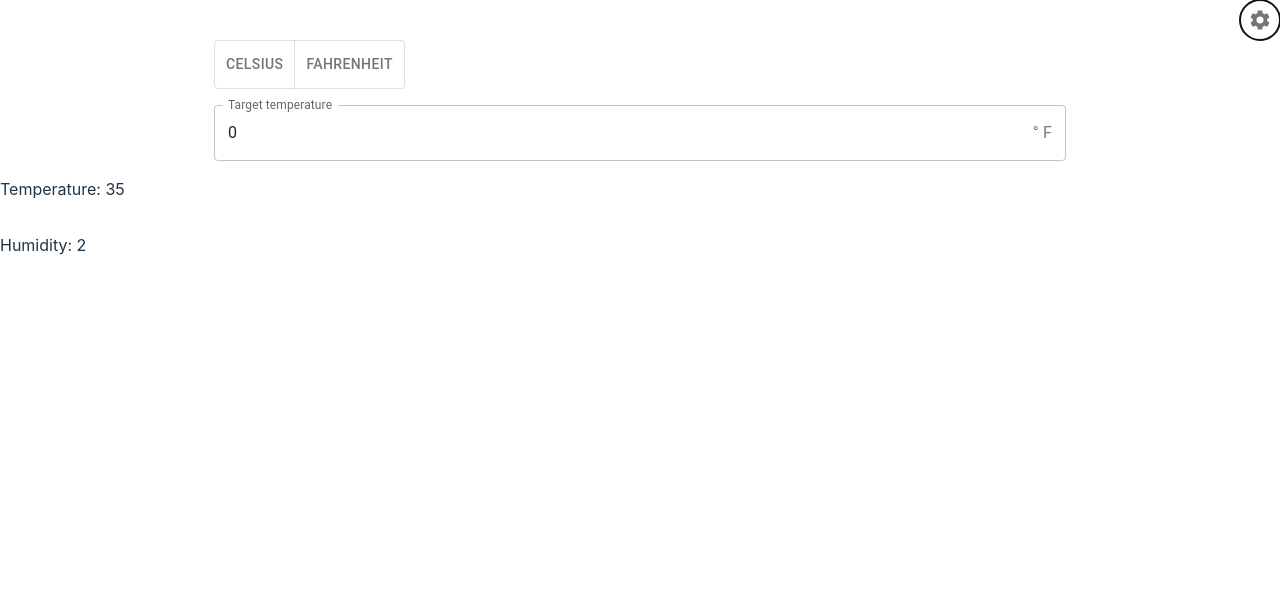
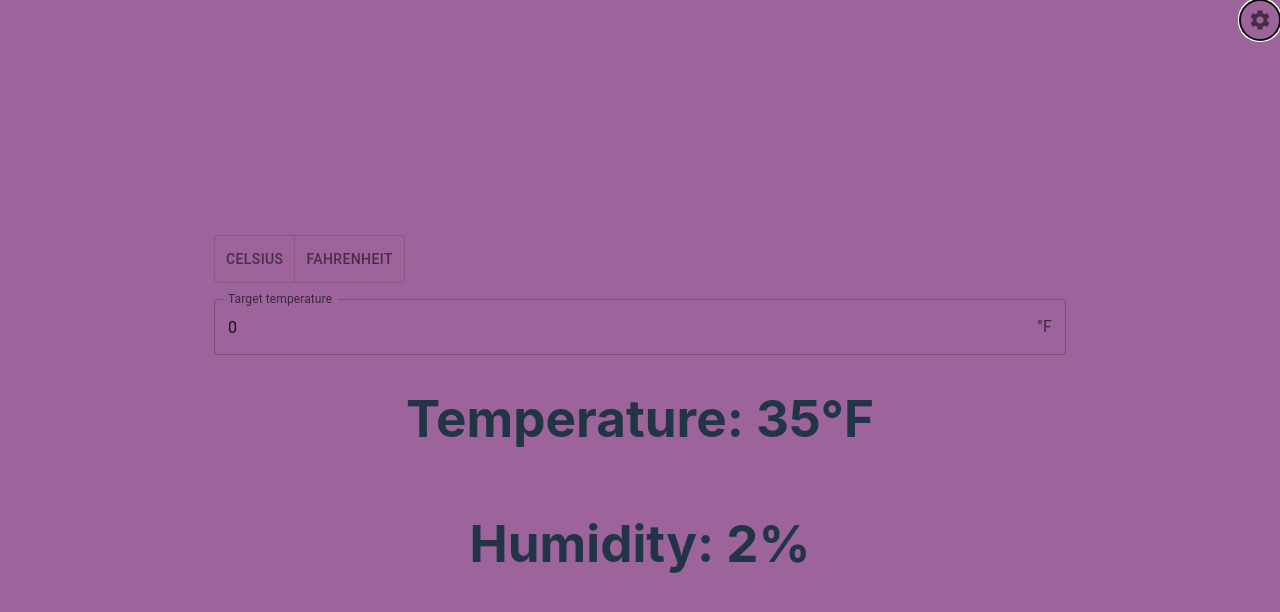
Before and after one commit to Squair/temperature-monitoring, a React (Vite) app in the folder react/: page / in a window 1280 px wide. Both pictures are taken after a click on the button 1260 px from the left and 20 px from the top of the page. Shown: the top 612 px of the page. Built offline with nearby package versions, Linux system fonts and the light colour scheme; no server answers.

Commit message:
Text styling changes; Revert last commit

```diff
--- a/react/src/App.tsx
+++ b/react/src/App.tsx
@@ -1,12 +1,13 @@
-import { useEffect, useState } from 'react'
-import { io, Socket } from "socket.io-client";
-import { ITemperatureRecording } from './interface/ITemperatureRecording';
 import { Settings as SettingsIcon } from '@mui/icons-material';
 import { IconButton } from '@mui/material';
+import chroma from "chroma-js";
+import { useEffect, useState } from 'react';
+import { io, Socket } from "socket.io-client";
+import { getTargetTemperatureCacheKey, unitCacheKey } from './constants';
+import { useTemperatureUtilities } from './hooks/useTemperatureUtilities';
+import { ITemperatureRecording } from './interface/ITemperatureRecording';
+import { IUserSettings } from './interface/IUserSettings';
 import SettingsDashboard from './SettingsDashboard';
-import chroma from "chroma-js";
-import { IUserSettings } from './interface/IUserSettings';
-import { getTargetTemperatureCacheKey, unitCacheKey } from './constants';
 import { Unit } from './type/Unit';
 
 const App = () => {
@@ -15,6 +16,8 @@ const App = () => {
   const [temperatureRecording, setTemperatureRecording] = useState<ITemperatureRecording>({ id: "1", humidity: 2, temperature: 35, timeReceived: new Date() });
   const [userSettings, setUserSettings] = useState<IUserSettings>({ unit: 'celsius', targetTemperature: 70 });
   const [backgroundColour, setBackgroundColour] = useState<string>();
+
+  const { getTemperatureUnitSymbol } = useTemperatureUtilities();
 
   const deviceId = "1234";
 
@@ -41,34 +44,42 @@ const App = () => {
     socket?.on("recieve-temperature-recording", (recording: ITemperatureRecording) => {
       setTemperatureRecording(recording);
 
-      // When receiving temperature, calculate the color for the progress
-      const progressPercentage = Math.floor((recording.temperature / userSettings.targetTemperature) * 100);
-      setBackgroundColour(colors[progressPercentage]);
     });
 
     // Disconnect socket when component unmounts
     return () => { socket?.disconnect() }
   }, [socket]);
 
+  useEffect(() => {
+    if (!temperatureRecording) return;
+
+    // When receiving temperature, calculate the color for the progress
+    const progressPercentage = Math.min(colors.length - 1, Math.floor((temperatureRecording.temperature / userSettings.targetTemperature) * 100));
+    setBackgroundColour(colors[progressPercentage]);
+  }, [temperatureRecording])
+
   const toggleSettings = () => setShowSettings(!showSettings);
 
   // Color shifting background, warm / cool gradiant, dependant on current temp and target temp
   return (
-    <div style={{ height: '100%', width: '100%', backgroundColor: backgroundColour }}>
+    <div style={{ display: 'flex', flexDirection: 'column', height: '100%', width: '100%', backgroundColor: backgroundColour }}>
       <div style={{ display: 'flex', justifyContent: 'flex-end', width: '100%' }}>
         <IconButton onClick={toggleSettings}>
           <SettingsIcon />
         </IconButton>
       </div>
 
-      <SettingsDashboard open={showSettings} deviceId={deviceId} userSettings={userSettings} setUserSettings={setUserSettings} />
+      <div style={{ display: 'flex', flexDirection: 'column', justifyContent: 'center', height: '100%', width: '100%' }}>
+        <SettingsDashboard open={showSettings} deviceId={deviceId} userSettings={userSettings} setUserSettings={setUserSettings} />
 
-      {temperatureRecording && (
-        <div style={{ display: 'flex', flexDirection: 'column', justifyContent: 'space-between' }}>
-          <p>Temperature: {temperatureRecording.temperature.toString()}</p>
-          <p>Humidity: {temperatureRecording.humidity.toString()}</p>
-        </div>
-      )}
+        {temperatureRecording && (
+          <div style={{ display: 'flex', flexDirection: 'column' }}>
+            <h1 style={{ textAlign: 'center' }}>Temperature: {temperatureRecording.temperature.toString()}{getTemperatureUnitSymbol(userSettings.unit)}</h1>
+            <h1 style={{ textAlign: 'center' }}>Humidity: {temperatureRecording.humidity.toString()}%</h1>
+          </div>
+        )}
+
+      </div>
     </div>
   )
 }
--- a/react/src/SettingsDashboard.tsx
+++ b/react/src/SettingsDashboard.tsx
@@ -1,6 +1,7 @@
 import { Container, InputAdornment, TextField, ToggleButton, ToggleButtonGroup } from "@mui/material";
-import { ChangeEvent, FunctionComponent, SetStateAction, useEffect, useState } from "react";
+import { ChangeEvent, FunctionComponent, SetStateAction } from "react";
 import { getTargetTemperatureCacheKey, unitCacheKey } from "./constants";
+import { useTemperatureUtilities } from "./hooks/useTemperatureUtilities";
 import { IUserSettings } from "./interface/IUserSettings";
 import { Unit } from "./type/Unit";
 
@@ -12,6 +13,7 @@ interface SettingsDashboardProps {
 }
 
 const SettingsDashboard: FunctionComponent<SettingsDashboardProps> = ({ open, deviceId, userSettings, setUserSettings }) => {
+    const { getTemperatureUnitSymbol } = useTemperatureUtilities();
     const targetTemperatureCacheKey = getTargetTemperatureCacheKey(deviceId);
 
     const onTargetTemperatureTextChange = (event: ChangeEvent<HTMLInputElement>) => {
@@ -46,7 +48,7 @@ const SettingsDashboard: FunctionComponent<SettingsDashboardProps> = ({ open, de
                 variant='outlined'
                 label='Target temperature'
                 InputProps={{
-                    endAdornment: <InputAdornment position="end">° {userSettings.unit === 'celsius' ? 'C' : 'F'}</InputAdornment>
+                    endAdornment: <InputAdornment position="end">{getTemperatureUnitSymbol(userSettings.unit)}</InputAdornment>
                 }}
             />
         </Container>
--- /dev/null
+++ b/react/src/hooks/useTemperatureUtilities.tsx
@@ -0,0 +1,9 @@
+import { Unit } from "../type/Unit";
+
+export const useTemperatureUtilities = () => {
+    const getTemperatureUnitSymbol = (unit: Unit) => `°${unit === 'celsius' ? 'C' : 'F'}`;
+
+    return {
+        getTemperatureUnitSymbol
+    }
+}
```
